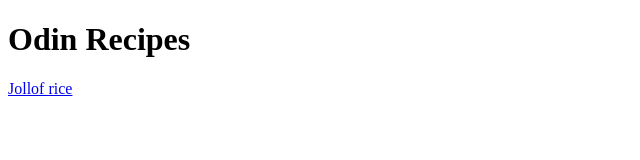
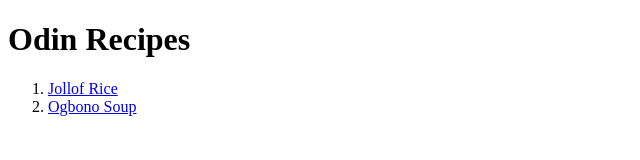
Before and after one commit to Lekzeal/Odin-recipe, a plain HTML site: page index.html in a window 1280 px wide. Shown: the whole page, without its empty margins (0-640 px from the left). Drawn offline with Linux system fonts and the light colour scheme.

Commit message:
add more recipe pages

```diff
--- a/index.html
+++ b/index.html
@@ -6,7 +6,11 @@
     <title>The Odin Recipe</title>
 </head>
 <body>
-   <h1>Odin Recipes</h1>
-   <a href="recipes/jollof-rice.html">Jollof rice</a>
+    <h1>Odin Recipes</h1>
+    <ol>
+        <li><a href="recipes/jollof-rice.html">Jollof Rice</a></li>
+        <li><a href="recipes/ogbono-soup.html">Ogbono Soup</a></li>
+    </ol>
+
 </body>
 </html>
```
